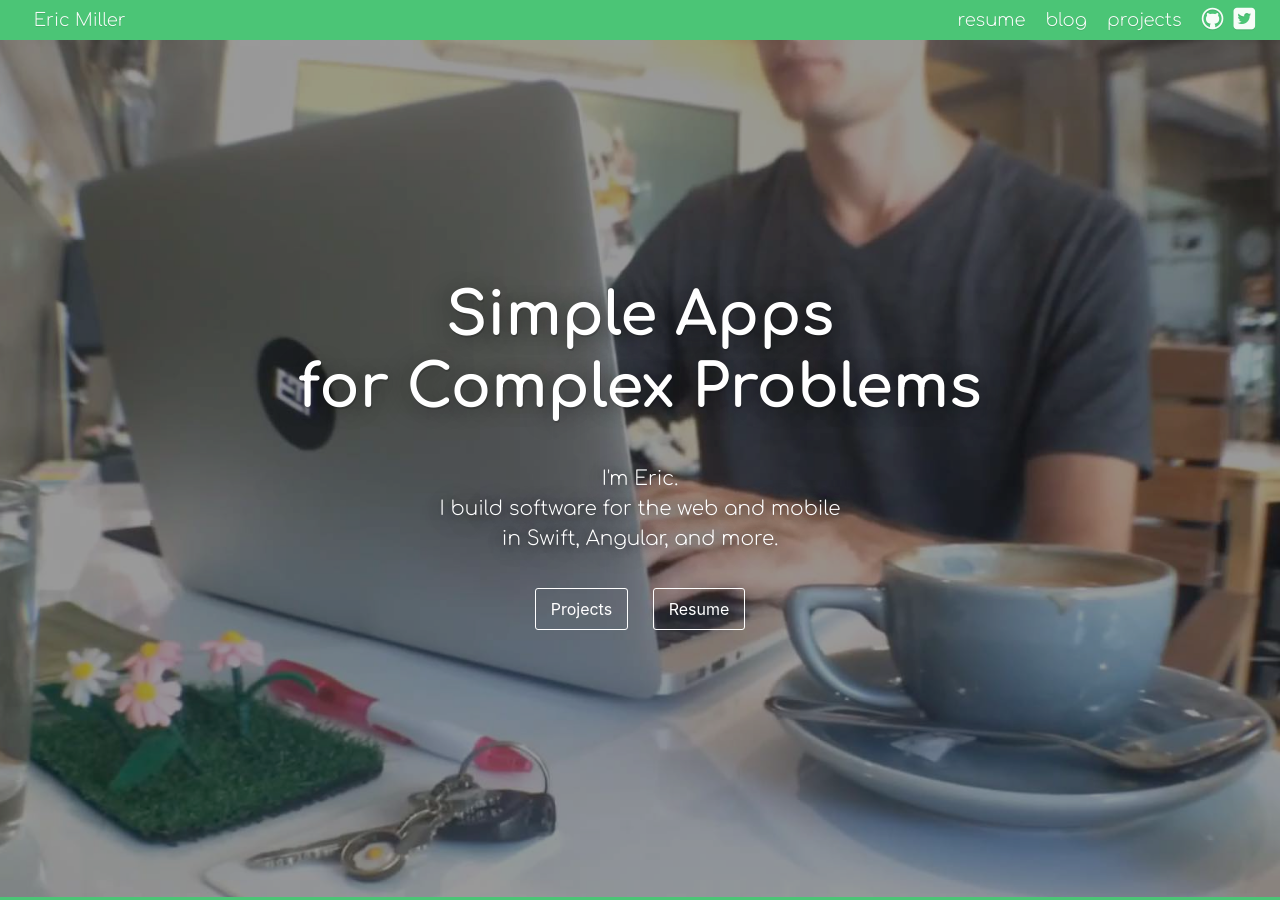
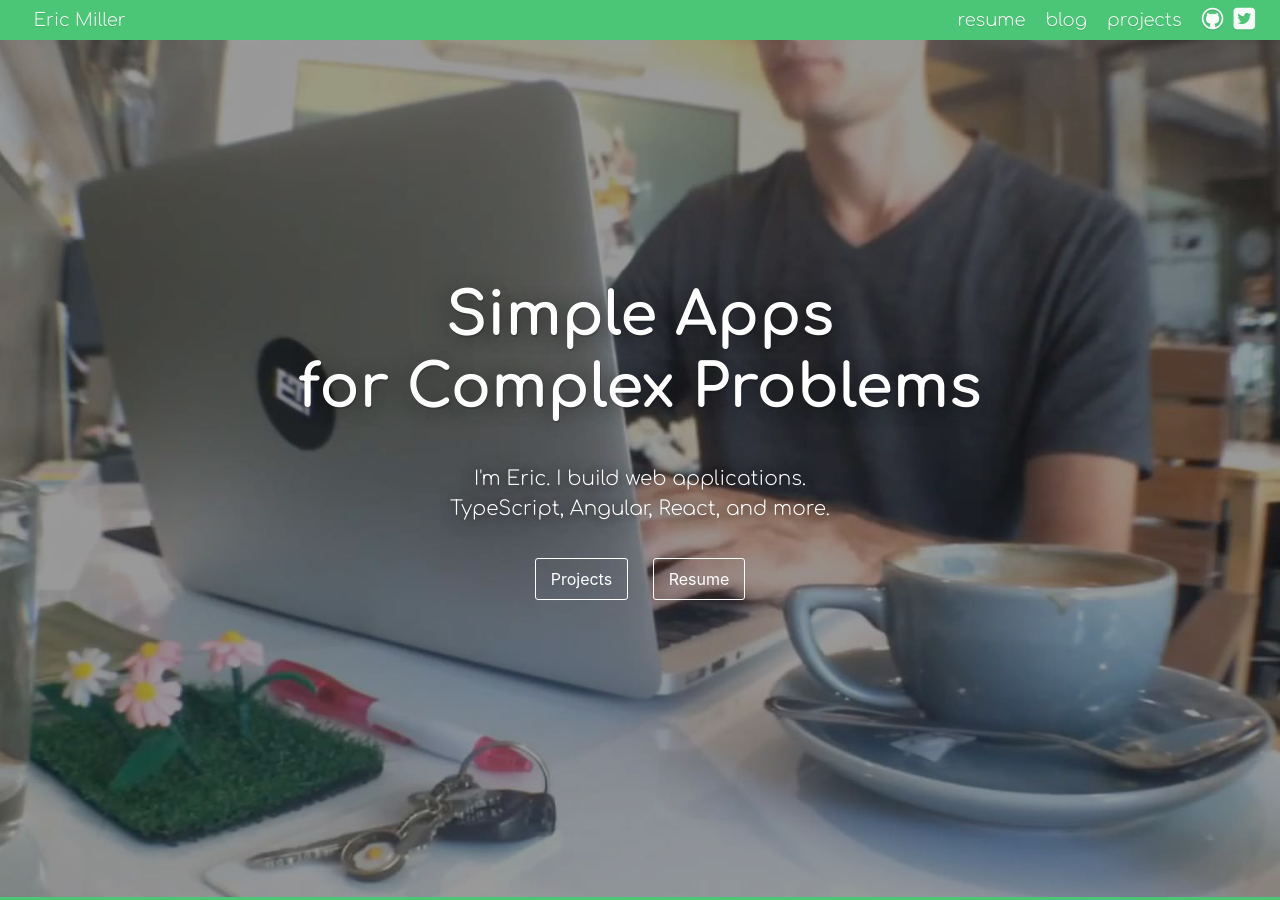
Before and after one commit to SimplGy/simplgy.github.io, a Jekyll site: the page built from index.html, in a window 1280 px wide. Built offline with Jekyll 4.4.1, drawn with Linux system fonts in a browser that asks for light colours.

Commit message:
adjust my tagline to focus on TypeScript instead of swift

```diff
--- a/_data/me.yml
+++ b/_data/me.yml
@@ -10,7 +10,7 @@ tagline: Simple Apps &#10;for Complex Problems
 #tagline2: for Complex Problems
 #description: My name is Eric.&#10;I create web applications&#10;in Angular, Backbone, and more.
 #description: My name is Eric.&#10;I build software for the web&#10;in Angular, Backbone, and more.
-description: I'm Eric.&#10;I build software for the web and mobile&#10;in Swift, Angular, and more.
+description: I'm Eric. I build web applications.&#10;TypeScript, Angular, React, and more.
 firstName: Eric
 lastName: Miller
 email: hi@simple.gy
```
